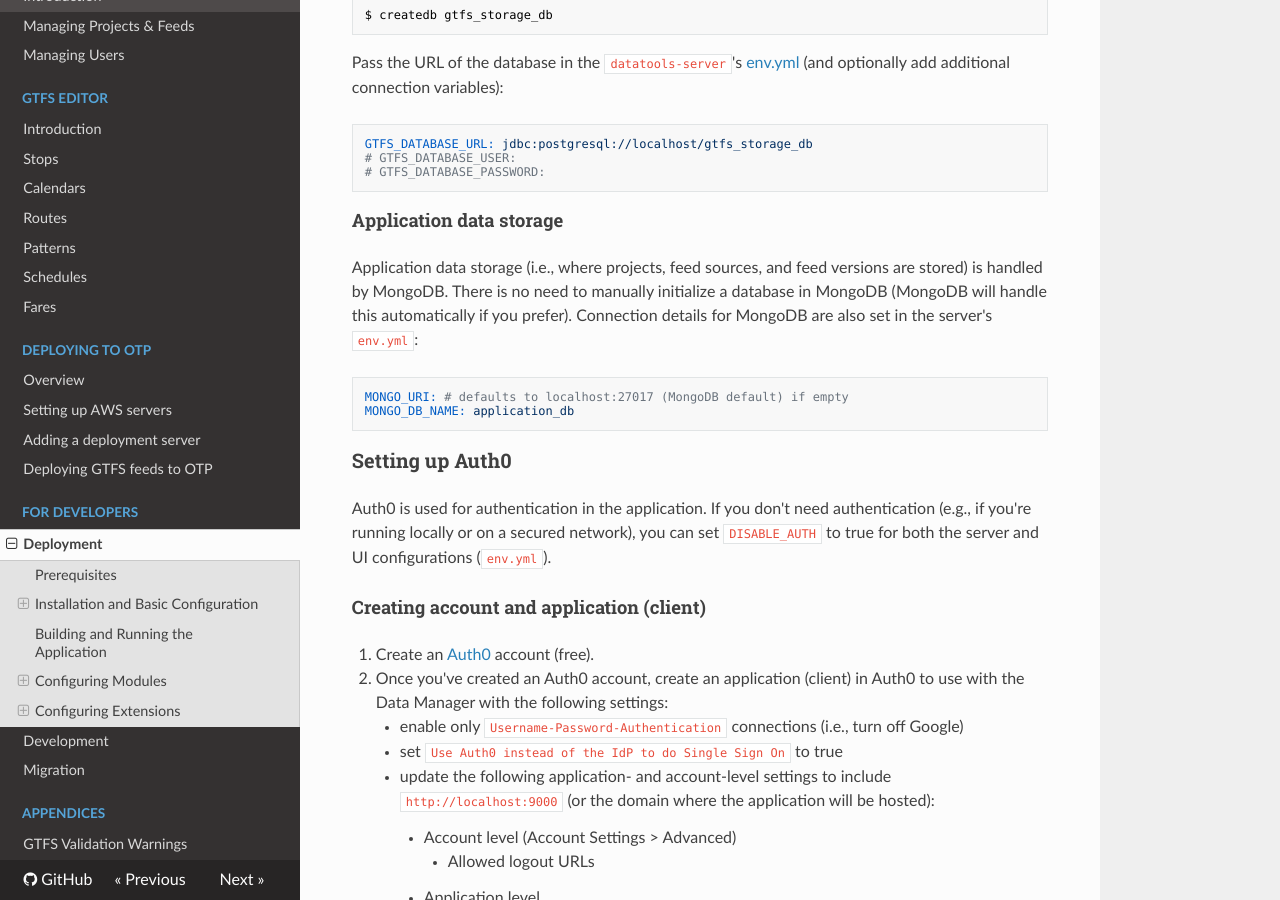
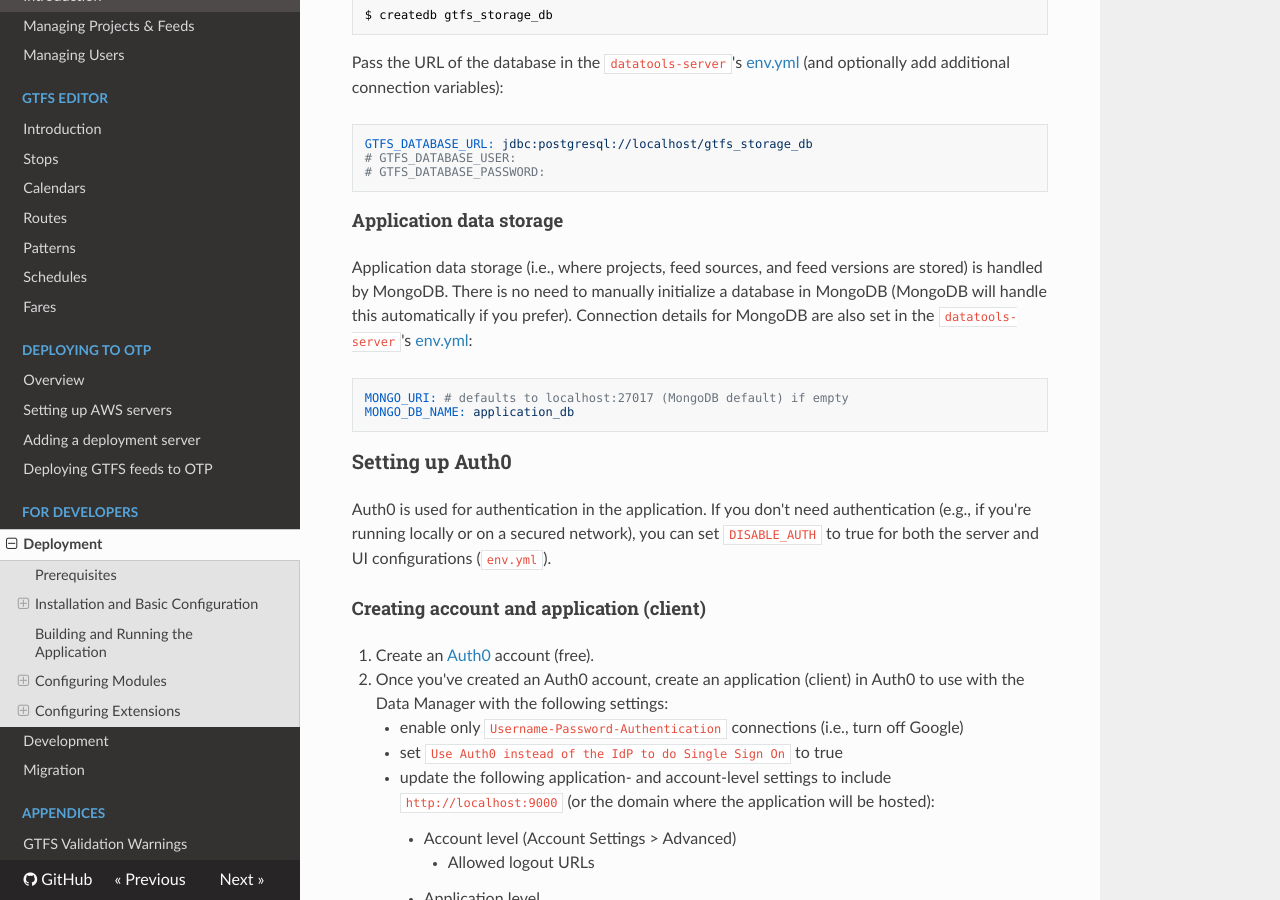
Before and after one commit to wtchen/datatools-ui, an MkDocs documentation site: the page built from docs/dev/deployment.md, in a window 1280 px wide and 900 px high, scrolled down 1604 px. Built offline with MkDocs 1.6.1, drawn with Linux system fonts in a browser that asks for light colours; nearby versions of some CDN libraries.

Commit message:
docs: adjust deployment installation and basic configuration

````diff
--- a/docs/dev/deployment.md
+++ b/docs/dev/deployment.md
@@ -86,7 +86,8 @@
 Application data storage (i.e., where projects, feed sources, and feed versions
 are stored) is handled by MongoDB. There is no need to manually initialize a
 database in MongoDB (MongoDB will handle this automatically if you prefer).
-Connection details for MongoDB are also set in the server's `env.yml`:
+Connection details for MongoDB are also set in the `datatools-server`'s
+[env.yml](https://github.com/ibi-group/datatools-server/blob/dev/configurations/default/env.yml.tmp):
 ```yaml
 MONGO_URI: # defaults to localhost:27017 (MongoDB default) if empty
 MONGO_DB_NAME: application_db
````
